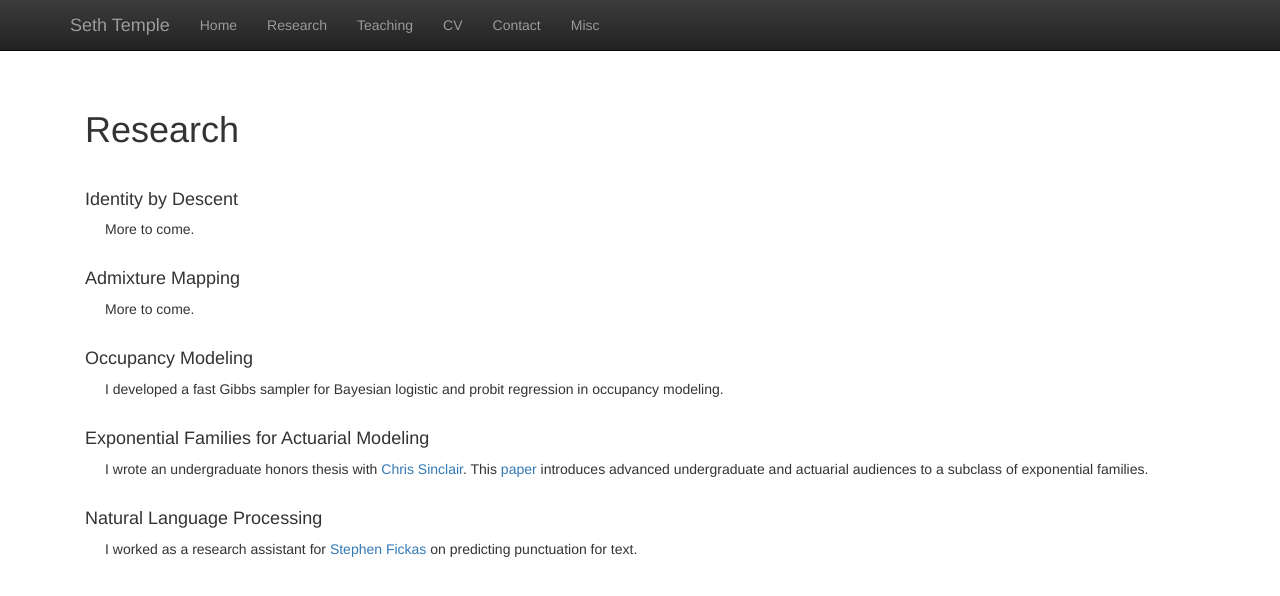
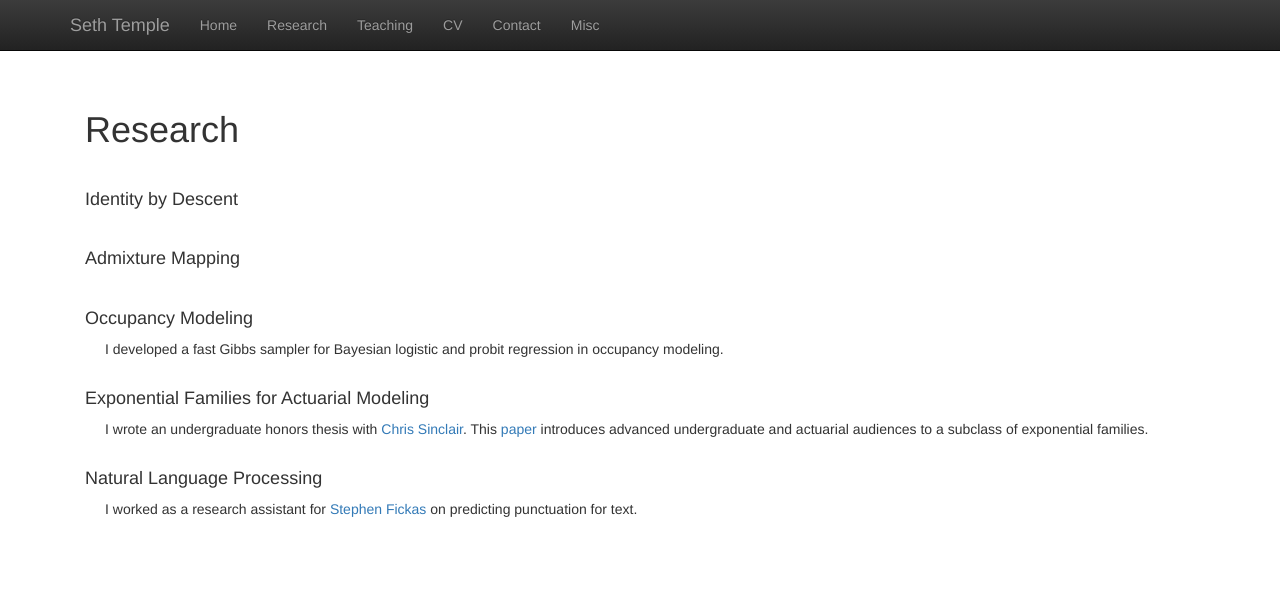
Before and after one commit to sdtemple/sdtemple.github.io, a Jekyll site: the page built from research.html, in a window 1280 px wide. Shown: the top 596 px of the page. Built offline with Jekyll 4.4.1, drawn with Linux system fonts in a browser that asks for light colours; nearby versions of some CDN libraries; library files that are not in the unit come from our copies.

Commit message:
Update research.html

```diff
--- a/research.html
+++ b/research.html
@@ -7,12 +7,10 @@ title:  'Research'
 <br/>
 <h4>Identity by Descent</h4>
 <p class="content" style="padding:0px;margin:0px 20px 0px;">
-  More to come.
 </p>
 <br/>
 <h4>Admixture Mapping</h4>
 <p class="content" style="padding:0px;margin:0px 20px 0px;">
-  More to come.
 </p>
 <br/>
 <h4>Occupancy Modeling</h4>
```
